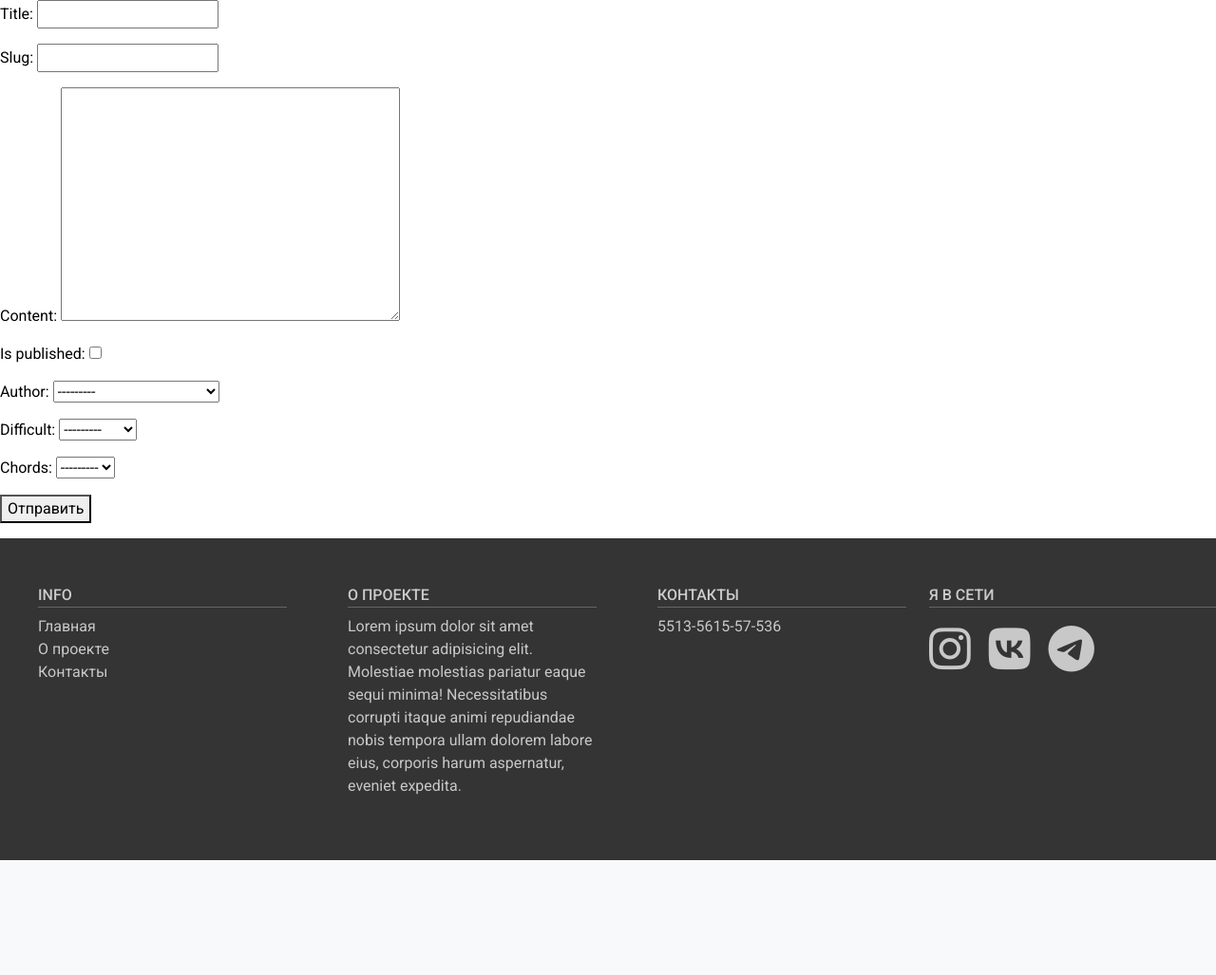
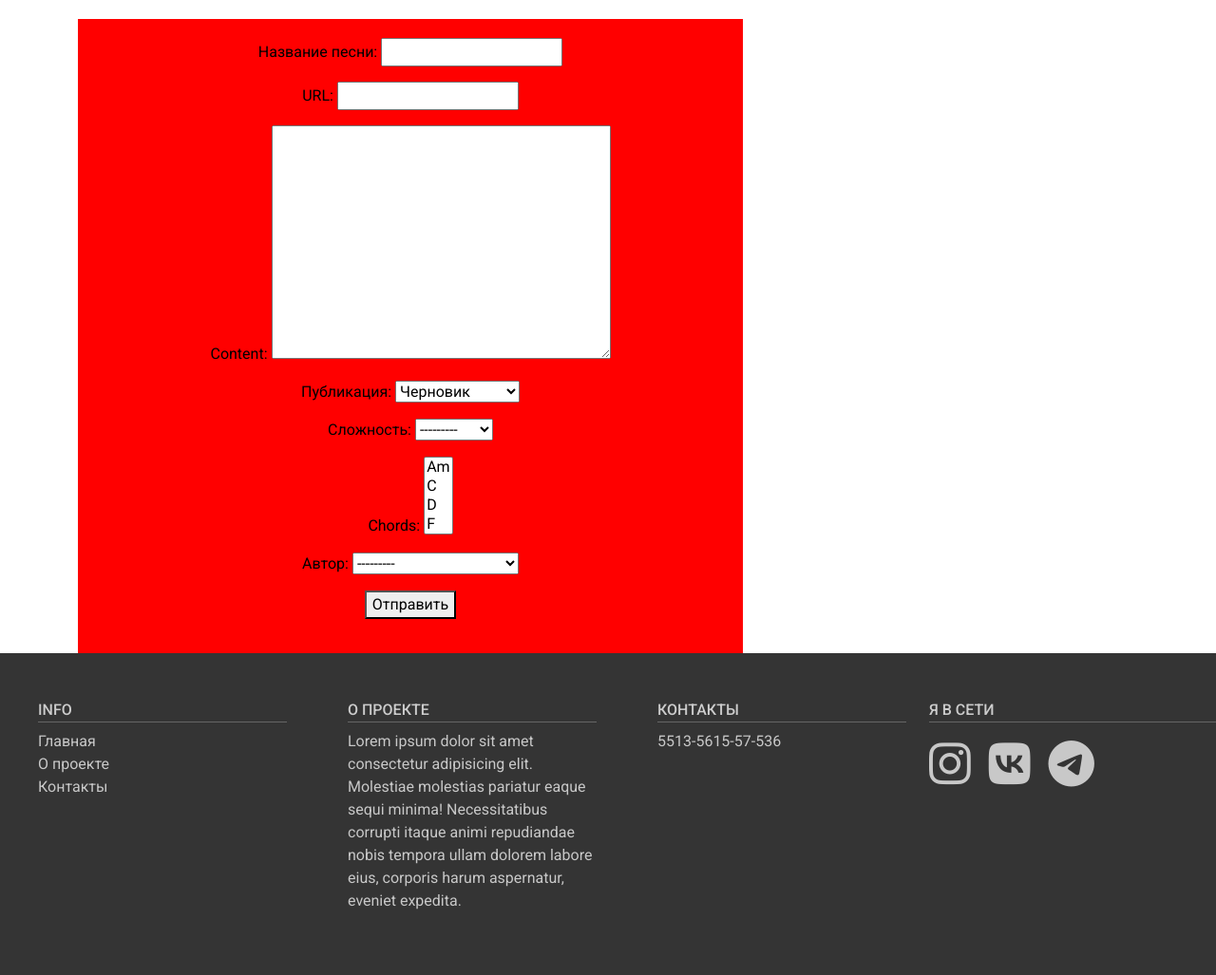
Before and after one commit to alexvic-che/Guitar-project, a Django app: page /add_sing/ in a window 1280 px wide. Shown: the part 57-1084 px from the top of the page at 95% size. Before the commit the page ends 963 px from the top, so only its background shows below. Run offline with Django 5.2, Linux system fonts and the light colour scheme; data comes from the database, SQL or seed files in the repository; both versions use the stored data as it was after the commit; some libraries are stand-ins or nearby versions.

Commit message:
Add singmodel form

```diff
--- a/guitarsite/guitar/forms.py
+++ b/guitarsite/guitar/forms.py
@@ -1,12 +1,8 @@
 from django import forms
-from .models import Difficulty, Authors, Chords
+from .models import Sings
 
-class AddSingForm(forms.Form):
-
-    title = forms.CharField(max_length=255)
-    slug = forms.CharField(max_length=255)
-    content = forms.CharField(widget=forms.Textarea())
-    is_published = forms.BooleanField(required=False)
-    author = forms.ModelChoiceField(queryset=Authors.objects.all())
-    difficult = forms.ModelChoiceField(queryset=Difficulty.objects.all())
-    chords = forms.ModelChoiceField(queryset=Chords.objects.all())
+class AddSingForm(forms.ModelForm):
+    class Meta:
+        model = Sings
+        fields = ['title','slug','content','is_published','difficult','chords','author']
+        labels={'slug':"URL"}
--- a/guitarsite/guitar/static/guitar/css/main.css
+++ b/guitarsite/guitar/static/guitar/css/main.css
@@ -155,3 +155,17 @@
 /* nav */
 
 /* all_sings static */
+
+/* add-sing-form*/
+.form-add-sing{
+    margin-top: 20px;
+    padding-top: 20px;
+    padding-bottom: 20px;
+    background-color: red;
+    width: 700px;
+    text-align: center;
+
+
+
+}
+/* add-sing-form*/
--- a/guitarsite/guitar/templates/guitar/add_sing.html
+++ b/guitarsite/guitar/templates/guitar/add_sing.html
@@ -1,8 +1,14 @@
 {% extends 'base.html' %} {% load static %} {% block content %}
+<div class="container ">
+  <div class="form-add-sing">
+    <form action="" method="POST">
+      {% csrf_token %}
+      {{ form.as_p}}
+      <p><button type="submit">Отправить</button></p>
+    </form>
+  </div>
 
-<form action="" method="POST">
-  {% csrf_token %}
-  {{ form.as_p}}
-  <p><button type="submit">Отправить</button></p>
-</form>
+
+</div>
+
 {% endblock content%}
--- a/guitarsite/guitar/views.py
+++ b/guitarsite/guitar/views.py
@@ -1,4 +1,4 @@
-from django.shortcuts import render, get_object_or_404
+from django.shortcuts import render, get_object_or_404, redirect
 from django.http import HttpResponse, HttpResponseNotFound
 from django.urls import reverse
 
@@ -68,7 +68,8 @@
     if request.method == "POST":
         form = AddSingForm(request.POST)
         if form.is_valid():
-            print(form.cleaned_data)
+            form.save()
+            return redirect("index")
     else:
         form = AddSingForm()
 
```
Also changed, not shown: guitarsite/db.sqlite3.
